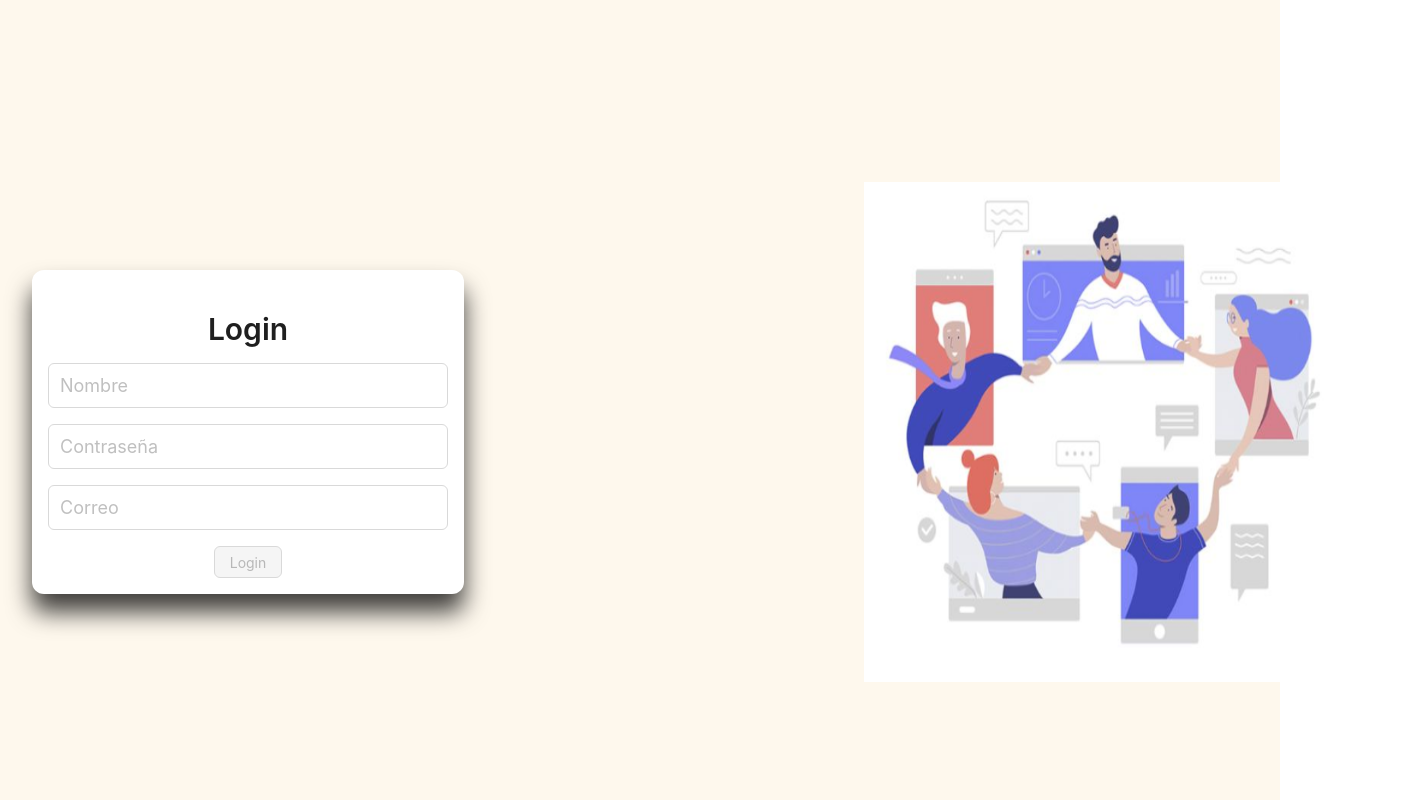
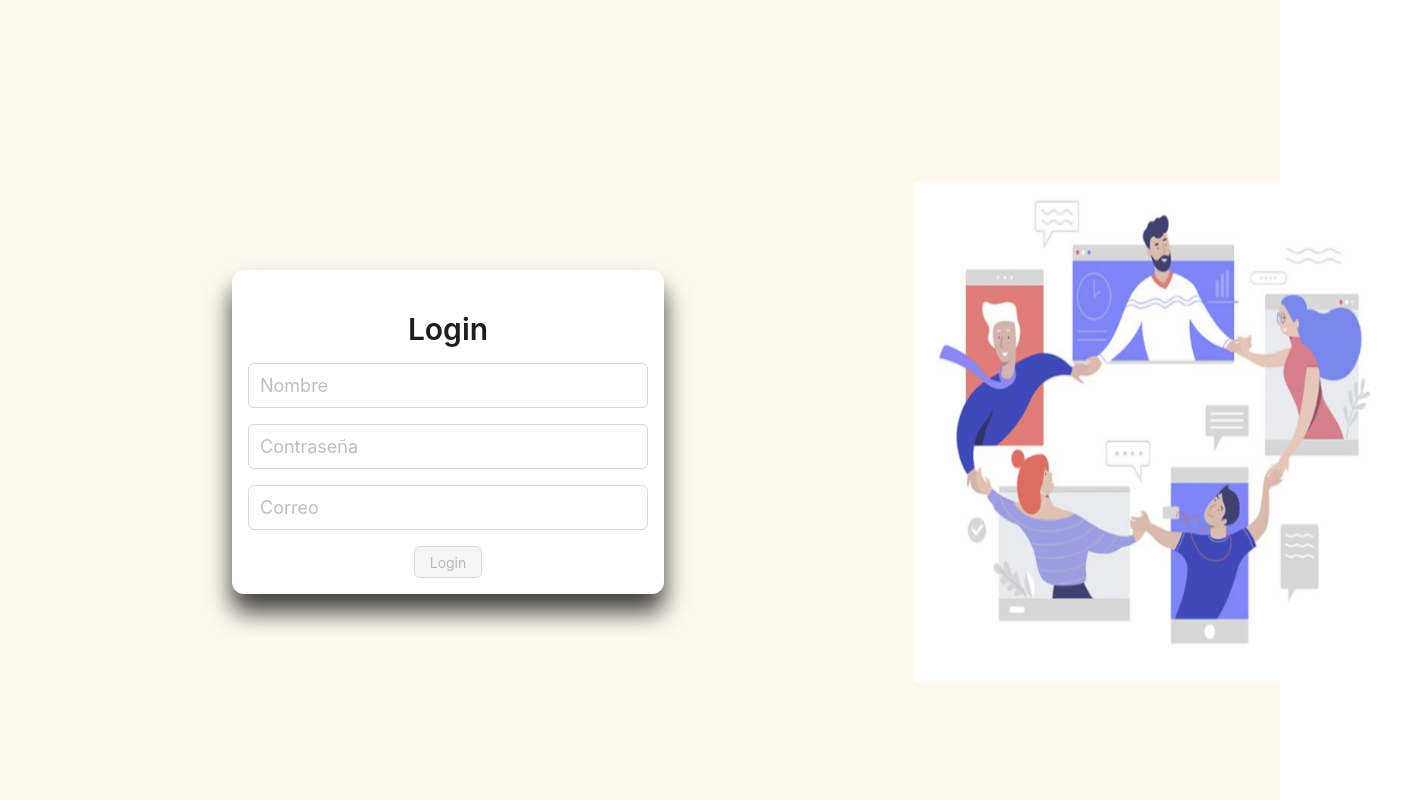
Before and after one commit to JNBarrachina/workcontrol-client, a React (Vite) app: page /Login in a window 1280 px wide. Shown: the top 800 px of the page, 1414 px wide, since content can reach past the window. Built offline with nearby package versions, Linux system fonts and the light colour scheme.

Commit message:
Login actualizado con margin actualizado

```diff
--- a/src/Components/Login/Login.scss
+++ b/src/Components/Login/Login.scss
@@ -17,6 +17,7 @@ body {
   width: 100%;
   box-shadow: 0 18px 24px rgba(0, 0, 0, 0.75);
   text-align: center;
+  margin-left: 200px;
 }
 
 .login-input {
@@ -39,6 +40,6 @@ body {
   display: flex;
   justify-content: center;
   align-items: center;
-  margin-left: 400px;
+  margin-left: 250px;
   margin-top: 150px;
 }
```
